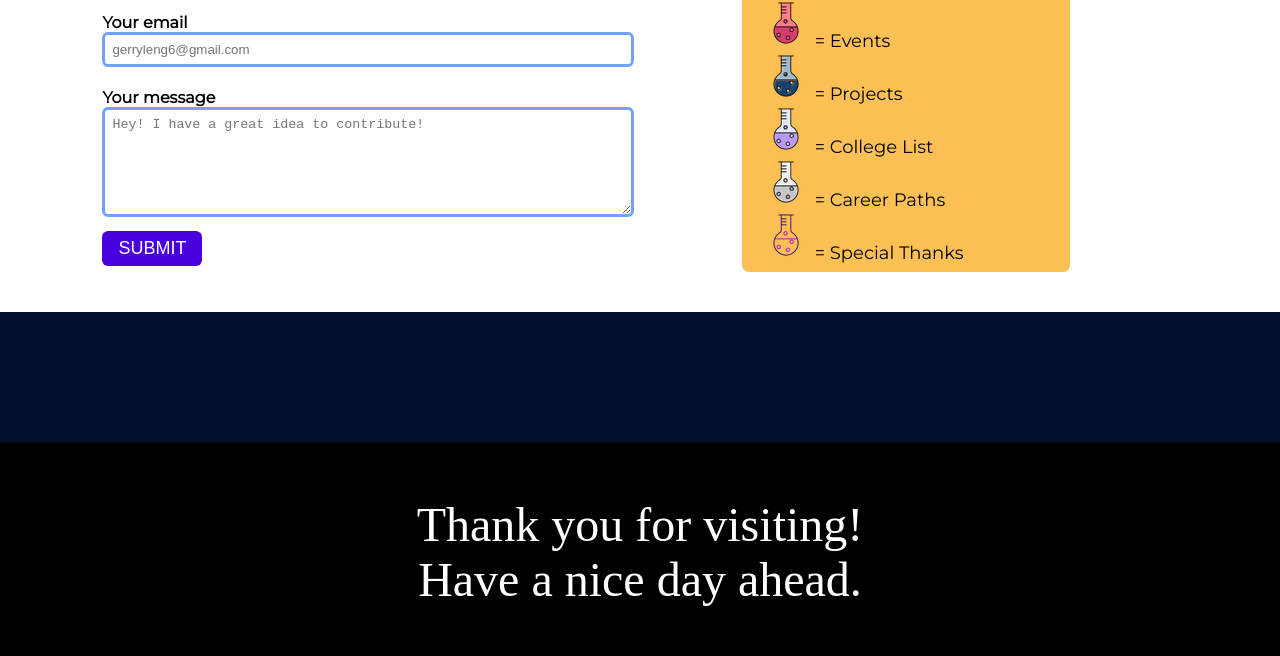
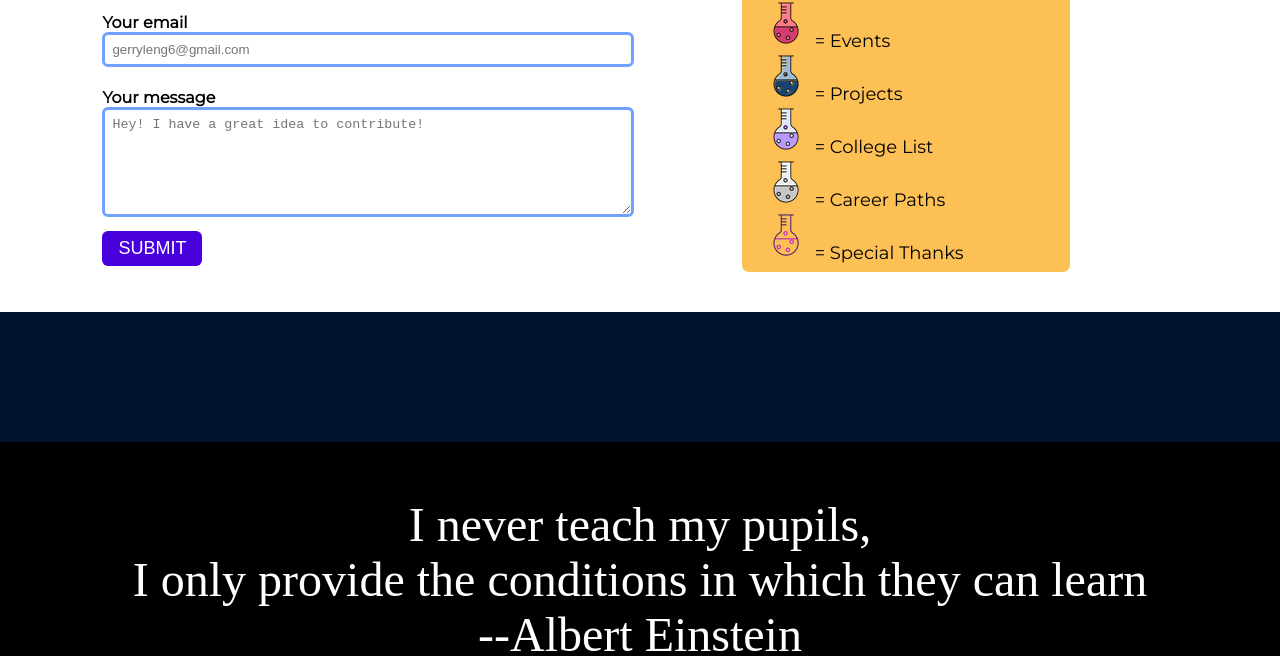
Before and after one commit to polymer0/polymer0.github.io, a plain HTML site: page index.html in a window 1280 px wide. Shown: the part 2831-3487 px from the top of the page. Drawn offline with nearby package versions, Linux system fonts and the light colour scheme; a web font is replaced by a local one.

Commit message:
Update index.html

```diff
--- a/index.html
+++ b/index.html
@@ -149,7 +149,7 @@
 	<div id="space"></div>
 
 	<div id="footer">
-		<h2 data-aos="fade-up" data-aos-duration="400" data-aos-easing="ease-out" id="footerh2">Thank you for visiting!<br>Have a nice day ahead.</h2>
+		<h2 data-aos="fade-up" data-aos-duration="400" data-aos-easing="ease-out" id="footerh2">I never teach my pupils,<br>I only provide the conditions in which they can learn<br> --Albert Einstein</h2>
 
 		<div id="footericons" data-aos="fade" data-aos-easing="ease-in" data-aos-duration="600" data-aos-anchor="#footerh2">
 			<a href="https://www.instagram.com/polymer000/" target="_blank" >
```
